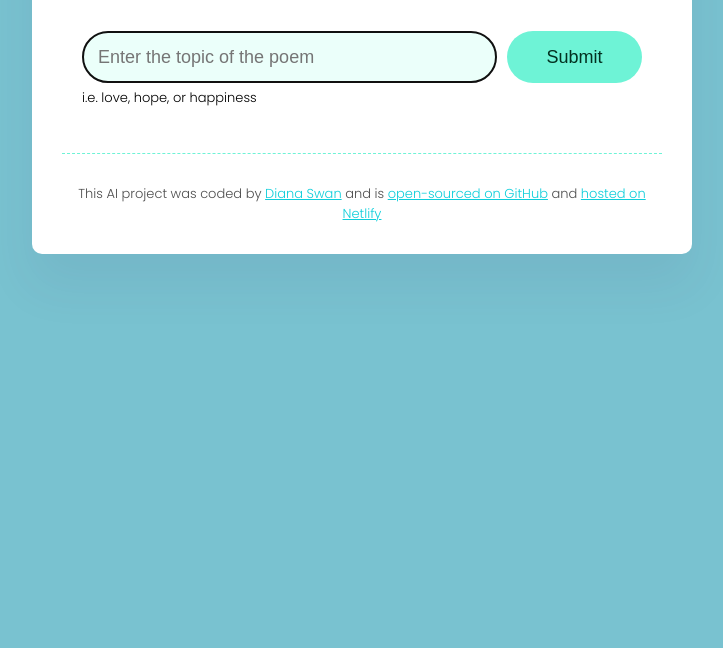
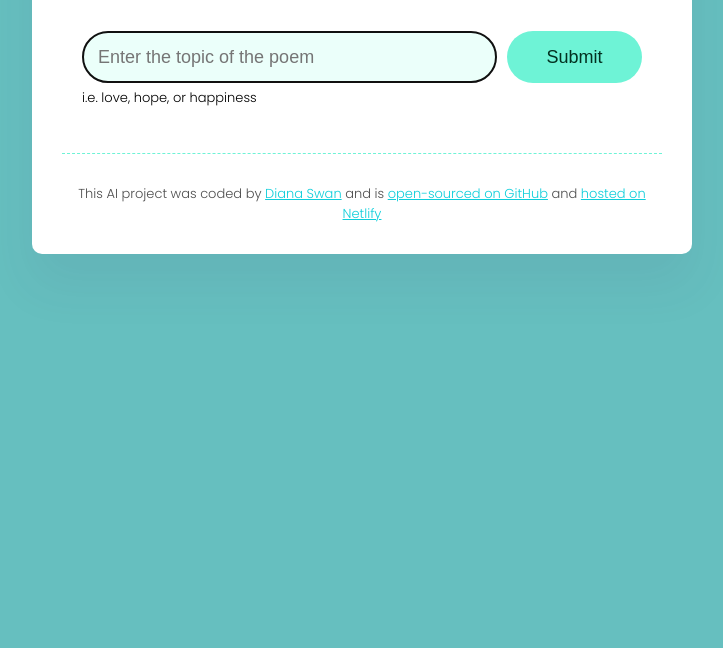
Before and after one commit to DianaSwan/SwanAIAddOnWeek2, a website built with Parcel: page index.html in a window 1280 px wide. Shown: the part 152-800 px from the top of the page, without its empty margins (278-1001 px from the left). Built offline with nearby package versions, Linux system fonts and the light colour scheme.

Commit message:
styling tweaks II

```diff
--- a/src/styles.css
+++ b/src/styles.css
@@ -1,5 +1,5 @@
 body {
-  background-color: #79c2d0;
+  background-color: #66bfbf;
   font-family: "Poppins", sans-serif;
   font-optical-sizing: auto;
   font-weight: 300;
```
